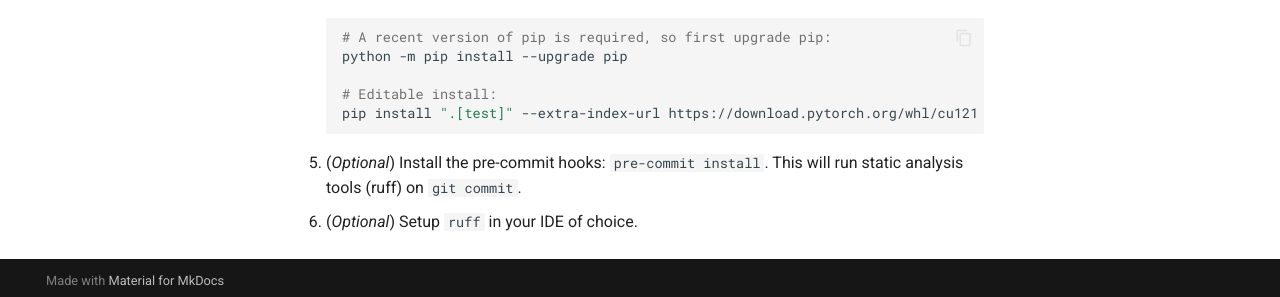
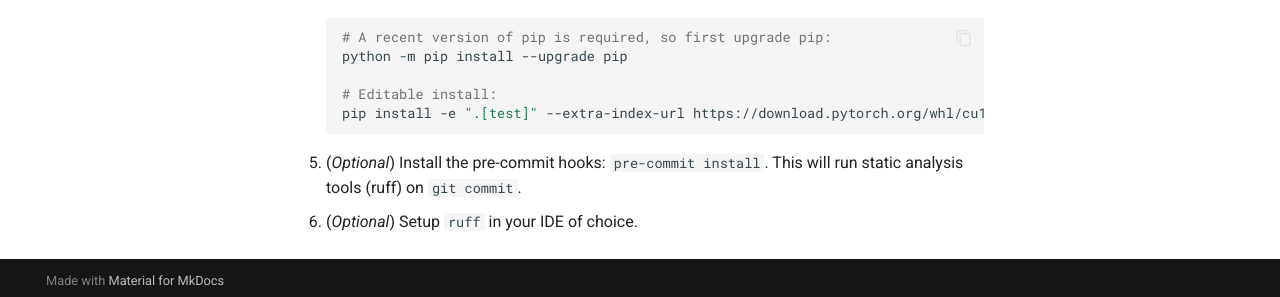
Before and after one commit to invoke-ai/invoke-training, an MkDocs documentation site: the page built from docs/get_started/installation.md, in a window 1280 px wide and 1355 px high. Shown: the part 1052-1349 px from the top of the window. Built offline with MkDocs 1.6.1 and Material for MkDocs 9.7.7, drawn with Linux system fonts in a browser that asks for light colours; comment, search, counter and statistics services are not loaded.

````diff
--- a/docs/get_started/installation.md
+++ b/docs/get_started/installation.md
@@ -30,7 +30,7 @@ pip install ".[test]" --extra-index-url https://download.pytorch.org/whl/cu121
 python -m pip install --upgrade pip
 
 # Editable install:
-pip install ".[test]" --extra-index-url https://download.pytorch.org/whl/cu121
+pip install -e ".[test]" --extra-index-url https://download.pytorch.org/whl/cu121
 ```
 5. (*Optional*) Install the pre-commit hooks: `pre-commit install`. This will run static analysis tools (ruff) on `git commit`.
 6. (*Optional*) Setup `ruff` in your IDE of choice.
````
Also changed, not shown: README.md (+1 -1 lines).
